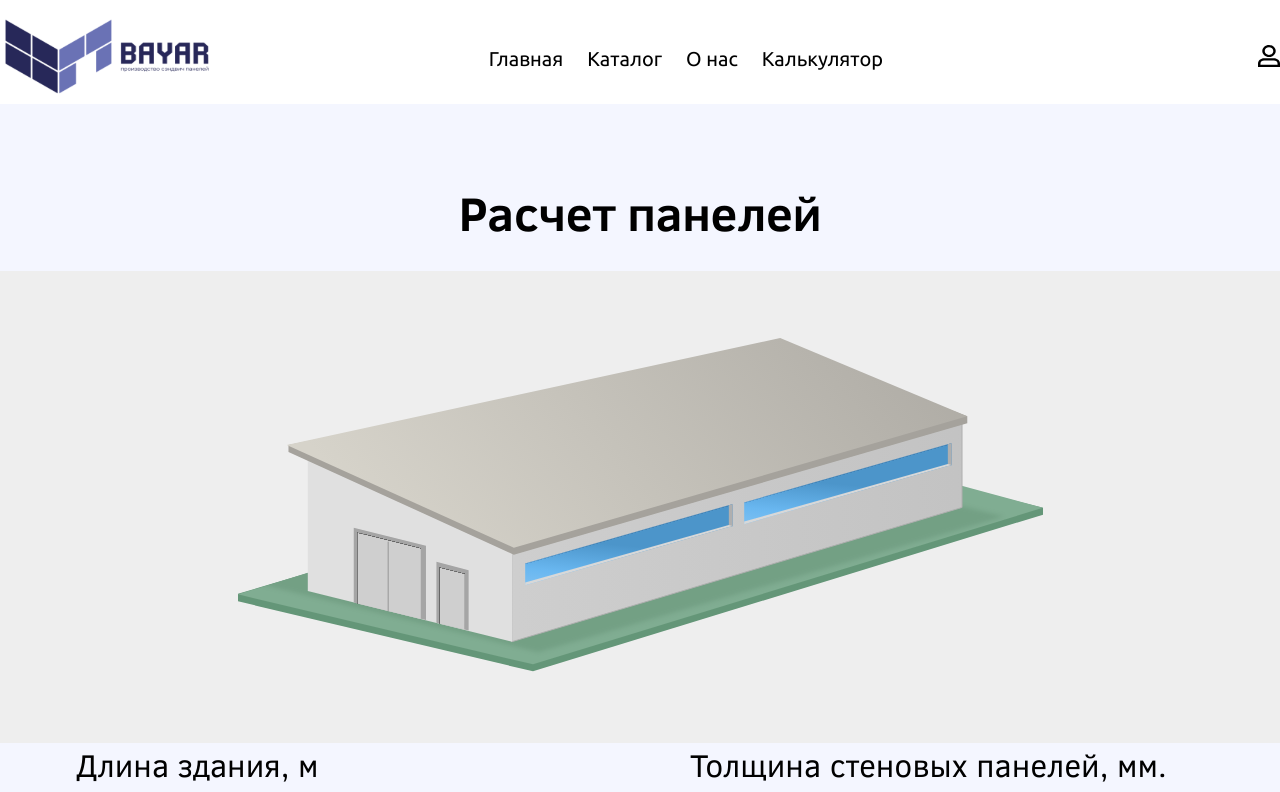
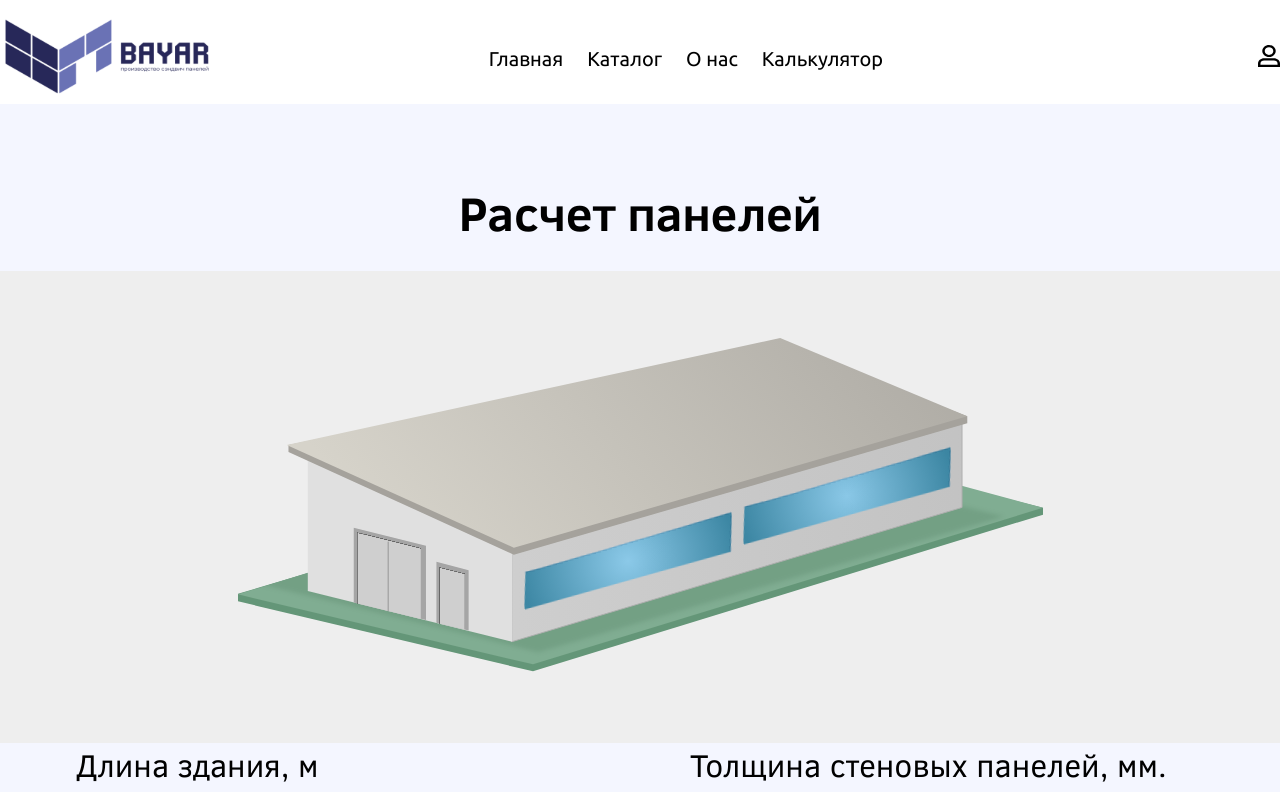
Before and after one commit to timuritodev/bayar-frontend, a Next.js app: page /calculator in a window 1280 px wide. Shown: the top 792 px of the page. Built offline with nearby package versions, Linux system fonts and the light colour scheme.

Commit message:
minor push

```diff
--- a/src/components/CalculatorPicture/CalculatorPicture.tsx
+++ b/src/components/CalculatorPicture/CalculatorPicture.tsx
@@ -9,21 +9,21 @@ const CalculatorPicture: React.FC = () => {
 					<div className={styles.house1Container}>
 						<div className={styles.housesTrava}></div>
 
-						<div className={`${styles.house2Stena3} ${styles.houseControlItem} ${styles.itemHouse2}`} style={{ display: 'none' }}>
+						{/* <div className={`${styles.house2Stena3} ${styles.houseControlItem} ${styles.itemHouse2}`} style={{ display: 'none' }}>
 							<svg width="187" height="178" viewBox="0 0 187 178" fill="none" xmlns="http://www.w3.org/2000/svg">
 								<path className={styles.houseStenaStart} d="M0.0454102 2.85596L183.502 52.1272V169.99L0.0454102 139V2.85596Z" fill="#E0E0E0" />
 								<path className={styles.houseStenaStop} d="M183.316 52.1271L187 49.8247V176.5L183.316 177.881V52.1271Z" fill="#C4C4C4" />
 								<path className={styles.houseStenaStop} d="M6.0318 1.935L187 49.8248L183.316 52.1272L0.045754 2.89792L6.0318 1.935Z" fill="#AAAAAA" />
 							</svg>
-						</div>
+						</div> */}
 
-						<div className={`${styles.house4Stena3} ${styles.houseControlItem} ${styles.itemHouse4}`} style={{ display: 'none' }}>
+						{/* <div className={`${styles.house4Stena3} ${styles.houseControlItem} ${styles.itemHouse4}`} style={{ display: 'none' }}>
 							<svg width="203" height="191" viewBox="0 0 203 191" fill="none" xmlns="http://www.w3.org/2000/svg">
 								<path className={styles.houseStenaStart} d="M0.0493164 3.10107L199.251 56.6011V189.93L0.0493164 140V3.10107Z" fill="#E0E0E0" />
 								<path className={styles.houseStenaStop} d="M199 56.5L203 54V189.5L199 190.899V56.5Z" fill="#C4C4C4" />
 								<path className={styles.houseStenaStop} d="M7.54926 2.10117L203 54L199 56.5001L1.04944 3.14673L7.54926 2.10117Z" fill="#AAAAAA" />
 							</svg>
-						</div>
+						</div> */}
 
 						<div className={styles.house1Stena1}>
 							<svg width="452" height="231" viewBox="0 0 452 231" fill="none" xmlns="http://www.w3.org/2000/svg">
@@ -45,11 +45,11 @@ const CalculatorPicture: React.FC = () => {
 							</svg>
 						</div>
 
-						<div className={`${styles.house3Stena2} ${styles.houseControlItem} ${styles.itemHouse3}`} style={{ display: 'none' }}>
+						{/* <div className={`${styles.house3Stena2} ${styles.houseControlItem} ${styles.itemHouse3}`} style={{ display: 'none' }}>
 							<svg width="206" height="181" viewBox="0 0 206 181" fill="none" xmlns="http://www.w3.org/2000/svg">
 								<path className={styles.houseStenaStart} d="M0.79834 7.49731L99 0.497314L205.135 57.4973V180.222L0.79834 129.567V7.49731Z" fill="#E0E0E0" />
 							</svg>
-						</div>
+						</div> */}
 
 						<div className={styles.housesWindow1}></div>
 						<div className={styles.housesWindow2}></div>
@@ -67,16 +67,16 @@ const CalculatorPicture: React.FC = () => {
 							</svg>
 						</div>
 
-						<div className={`${styles.house2Stena4} ${styles.houseControlItem} ${styles.itemHouse2}`} style={{ display: 'none' }}>
+						{/* <div className={`${styles.house2Stena4} ${styles.houseControlItem} ${styles.itemHouse2}`} style={{ display: 'none' }}>
 							<svg width="487" height="247" viewBox="0 0 487 247" fill="none" xmlns="http://www.w3.org/2000/svg">
 								<path className={styles.houseStenaStop} d="M0 104.5L473 0.000244141L487 64L1.5 246.5L0 104.5Z" fill="#AAAAAA" />
 							</svg>
 							<svg className={styles.left} width="491" height="247" viewBox="0 0 491 247" fill="none" xmlns="http://www.w3.org/2000/svg">
 								<path className={styles.houseStenaStart} d="M0 104.5L472 0.5L490.5 99L1.5 246.5L0 104.5Z" fill="#E0E0E0" />
 							</svg>
-						</div>
+						</div> */}
 
-						<div className={`${styles.house2Krisha} ${styles.houseControlItem} ${styles.itemHouse2}`} style={{ display: 'none' }}>
+						{/* <div className={`${styles.house2Krisha} ${styles.houseControlItem} ${styles.itemHouse2}`} style={{ display: 'none' }}>
 							<svg width="674" height="228" viewBox="0 0 674 228" fill="none" xmlns="http://www.w3.org/2000/svg">
 								<path className={styles.houseKrishaLine} d="M0 122V108.63L472.178 6.96216L673 89V98L218 228L0 122Z" fill="#a5a29c" />
 								<path d="M1 104L472.178 0L673.5 89.5L217.5 220.5L1 104Z" fill="url(#house2-krisha-item)" />
@@ -87,9 +87,9 @@ const CalculatorPicture: React.FC = () => {
 									</linearGradient>
 								</defs>
 							</svg>
-						</div>
+						</div> */}
 
-						<div className={`${styles.house4Krisha} ${styles.houseControlItem} ${styles.itemHouse4}`} style={{ display: 'none' }}>
+						{/* <div className={`${styles.house4Krisha} ${styles.houseControlItem} ${styles.itemHouse4}`} style={{ display: 'none' }}>
 							<svg width="674" height="315" viewBox="0 0 674 315" fill="none" xmlns="http://www.w3.org/2000/svg">
 								<path className={styles.houseKrishaLine} d="M5 210.997L4.99987 201L221 155.724L665.879 143.497L665.879 150.497L211.5 275.997L96.0001 210.997L5 210.997Z" fill="#a5a29c" />
 								<path d="M98 204.497L565 84.4971L664 143.497L211.5 269.997L98 204.497Z" fill="url(#paint0_linear)" />
@@ -105,25 +105,25 @@ const CalculatorPicture: React.FC = () => {
 									</linearGradient>
 								</defs>
 							</svg>
-						</div>
+						</div> */}
 
-						<div className={`${styles.house2Stena2} ${styles.houseControlItem} ${styles.itemHouse2}`} style={{ display: 'none' }}>
+						{/* <div className={`${styles.house2Stena2} ${styles.houseControlItem} ${styles.itemHouse2}`} style={{ display: 'none' }}>
 							<svg width="204" height="211" viewBox="0 0 204 211" fill="none" xmlns="http://www.w3.org/2000/svg">
 								<path className={styles.houseStenaStart} d="M1 4L200.202 57.5V211L1 161.07V4Z" fill="#E0E0E0" />
 								<path className={styles.houseStenaStop} d="M200 57.5L204 55V209.5L200 211V57.5Z" fill="#C4C4C4" />
 								<path className={styles.houseStenaStop} d="M7.5 3L204 55.0001L200 57.5001L1.00019 4.04556L7.5 3Z" fill="#AAAAAA" />
 							</svg>
-						</div>
+						</div> */}
 
-						<div className={`${styles.house4Stena2} ${styles.houseControlItem} ${styles.itemHouse4}`} style={{ display: 'none' }}>
+						{/* <div className={`${styles.house4Stena2} ${styles.houseControlItem} ${styles.itemHouse4}`} style={{ display: 'none' }}>
 							<svg width="204" height="211" viewBox="0 0 204 211" fill="none" xmlns="http://www.w3.org/2000/svg">
 								<path className={styles.houseStenaStart} d="M0.0493164 3.10107L199.251 56.6011V210.101L0.0493164 160.171V3.10107Z" fill="#E0E0E0" />
 								<path className={styles.houseStenaStop} d="M199.049 56.6011L203.049 54.1011V208.601L199.049 210.101V56.6011Z" fill="#C4C4C4" />
 								<path className={styles.houseStenaStop} d="M6.54932 2.10107L203.05 54.1012L199.05 56.6012L0.0495045 3.14664L6.54932 2.10107Z" fill="#AAAAAA" />
 							</svg>
-						</div>
+						</div> */}
 
-						<div className={`${styles.house3Krisha} ${styles.houseControlItem} ${styles.itemHouse3}`} style={{ display: 'none' }}>
+						{/* <div className={`${styles.house3Krisha} ${styles.houseControlItem} ${styles.itemHouse3}`} style={{ display: 'none' }}>
 							<svg width="701" height="316" viewBox="0 0 701 316" fill="none" xmlns="http://www.w3.org/2000/svg">
 								<path className={styles.houseKrishaLine} d="M5.49981 210.497L5.49981 205.497L248 156.724L692.879 144.497L692.879 151.497L238.5 276.997L123 211.997L5.49981 210.497Z" fill="#a5a29c" />
 								<path d="M125 205.497L592 85.4971L691 144.497L238.5 270.997L125 205.497Z" fill="url(#house3-krisha-line1)" />
@@ -139,7 +139,7 @@ const CalculatorPicture: React.FC = () => {
 									</linearGradient>
 								</defs>
 							</svg>
-						</div>
+						</div> */}
 
 						<div className={styles.housesDoor1}></div>
 						<div className={styles.housesDoor2}></div>
--- a/src/components/CalculatorPicture/style.module.scss
+++ b/src/components/CalculatorPicture/style.module.scss
@@ -96,18 +96,19 @@
 .housesWindow2 {
 	position: absolute;
 	display: inline-block;
-	width: 216px;
-	height: 83px;
-	background: url(../../images/calculator/houses-window-1.svg) no-repeat center
-		center;
+	width: 220px;
+	rotate: calc(-6deg);
+	height: 85px;
+	background: url(../../images/calculator/houses-window-mine2.svg) no-repeat
+		center center;
 }
 .housesWindow1 {
 	left: 280px;
-	top: 165px;
+	top: 180px;
 }
 .housesWindow2 {
 	left: 499px;
-	top: 104px;
+	top: 115px;
 }
 .housesDoor1 {
 	position: absolute;
```
Also changed, not shown: src/images/calculator/houses-window-mine2.svg (added).
